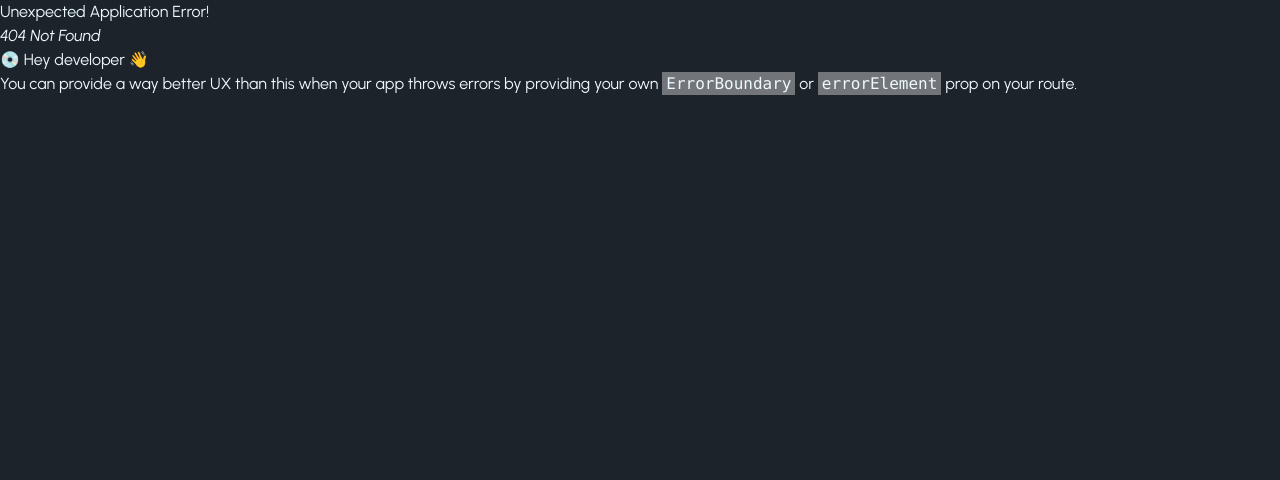
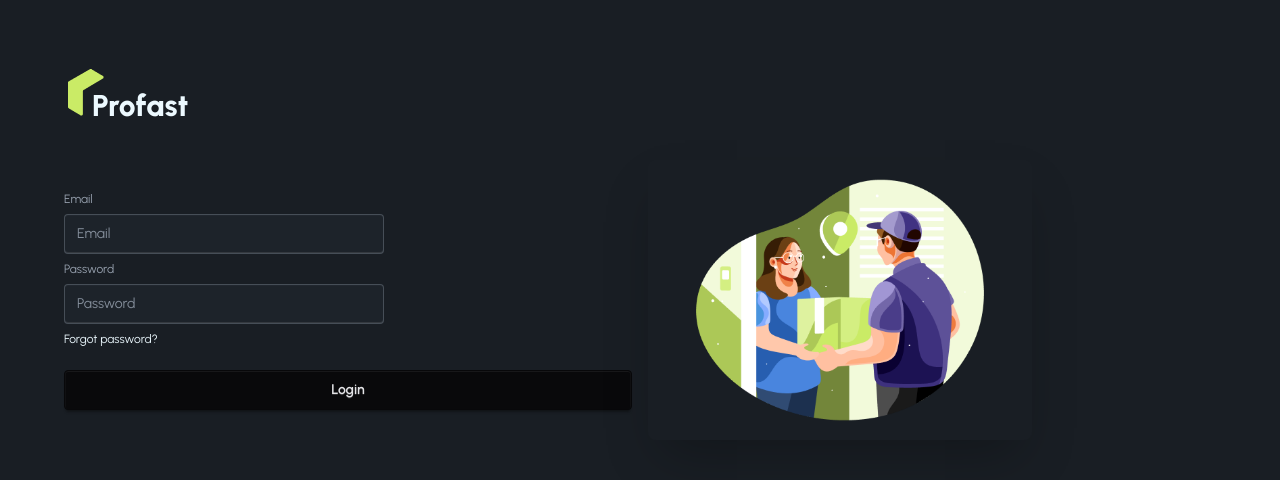
Before and after one commit to Abusolaymansefat/zap-shift-client, a React (Vite) app: page /login in a window 1280 px wide. Before the commit this address had no page. Shown: the top 480 px of the page. Built offline with nearby package versions, Linux system fonts and the light colour scheme.

Commit message:
login form

```diff
--- a/package.json
+++ b/package.json
@@ -16,6 +16,7 @@
     "react": "^19.1.0",
     "react-dom": "^19.1.0",
     "react-fast-marquee": "^1.6.5",
+    "react-hook-form": "^7.58.1",
     "react-icons": "^5.5.0",
     "react-responsive-carousel": "^3.2.23",
     "react-router": "^7.6.2",
--- /dev/null
+++ b/src/Pages/Authentications/Login/Login.jsx
@@ -0,0 +1,31 @@
+import React from "react";
+import { useForm } from "react-hook-form";
+
+const Login = () => {
+
+    const {register, handleSubmit} = useForm();
+
+    const onSubmit = data => {
+        console.log(data)
+    }
+  return (
+    <div>
+      <form onSubmit={handleSubmit(onSubmit)}>
+        <fieldset className="fieldset">
+          <label className="label">Email</label>
+          <input type="email" {...register('email')} className="input" placeholder="Email" />
+          <label className="label">Password</label>
+          <input type="password" {...register('password',{
+            required: true, minLength: 6
+          })} className="input" placeholder="Password" />
+          <div>
+            <a className="link link-hover">Forgot password?</a>
+          </div>
+          <button className="btn btn-neutral mt-4">Login</button>
+        </fieldset>
+      </form>
+    </div>
+  );
+};
+
+export default Login;
--- a/src/Pages/Home/Home/Home.jsx
+++ b/src/Pages/Home/Home/Home.jsx
@@ -7,7 +7,7 @@ import BeMerchant from '../BeMerchant/BeMerchant';
 
 const Home = () => {
     return (
-        <div>
+        <div className='mt-8'>
             <Banner></Banner>
             <OurService></OurService>
             <ClientLogosMarquee></ClientLogosMarquee>
--- /dev/null
+++ b/src/layouts/AuthLayout.jsx
@@ -0,0 +1,27 @@
+import React from "react";
+import { Outlet } from "react-router";
+import authImg from '../assets/authImage.png'
+import ProFastLogo from "../Pages/Shared/Navbar/ProFastLogo/ProFastLogo";
+
+const AuthLayout = () => {
+  return (
+    <div className="bg-base-200 p-12">
+        <div>
+            <ProFastLogo></ProFastLogo>
+        </div>
+      <div className="hero-content flex-col lg:flex-row-reverse">
+        <div className="flex-1">
+            <img
+          src={authImg}
+          className="max-w-sm rounded-lg shadow-2xl"
+        />
+        </div>
+        <div className="flex-1">
+         <Outlet></Outlet>
+        </div>
+      </div>
+    </div>
+  );
+};
+
+export default AuthLayout;
--- a/src/router/router.jsx
+++ b/src/router/router.jsx
@@ -3,6 +3,8 @@ import {
 } from "react-router";
 import RootLayout from "../layouts/RootLayout";
 import Home from "../Pages/Home/Home/Home";
+import AuthLayout from "../layouts/AuthLayout";
+import Login from "../Pages/Authentications/Login/Login";
 
 export const router = createBrowserRouter([
   {
@@ -15,4 +17,14 @@ export const router = createBrowserRouter([
         }
     ]
   },
+  {
+    path: "/",
+    Component: AuthLayout,
+    children: [
+        {
+            path: 'login',
+            Component: Login,
+        }
+    ]
+  }
 ]);
```
Also changed, not shown: 1 other file (tests, documents, lock files or other folders).
